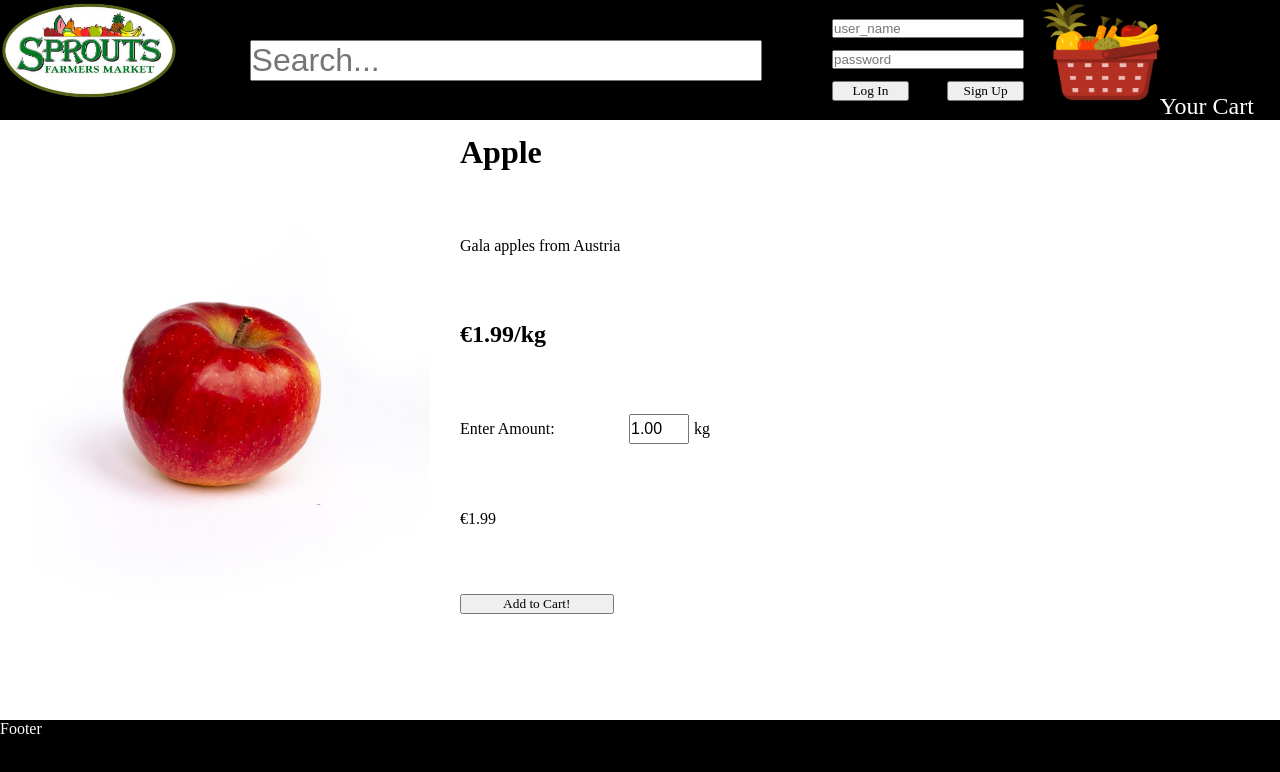
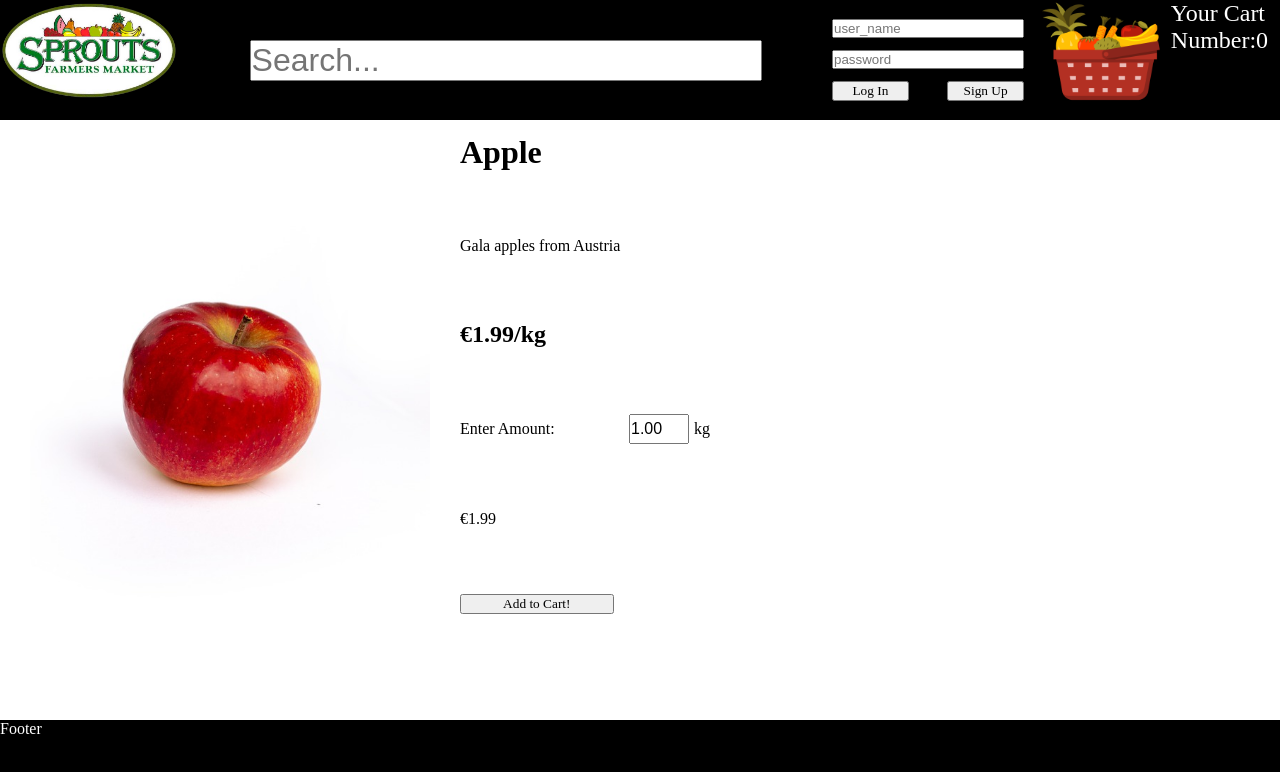
Before and after one commit to Lorenz-A-Mueller/next-js-ecommerce-store, a Next.js app: page /products/1 in a window 1280 px wide. Shown: the top 772 px of the page. Built offline with nearby package versions, Linux system fonts and the light colour scheme.

Commit message:
relocate the Layout component to _app.js; implemented display of no of items next to cart icon

```diff
--- a/components/Header.js
+++ b/components/Header.js
@@ -3,7 +3,6 @@ import Link from 'next/link';
 import { useEffect, useState } from 'react';
 import cart from '../public/cart.png';
 import logo from '../public/logo.png';
-import { getCookies, setCookies } from '../utils/cookies';
 import { headerContainerStyles } from './styles.js';
 
 export default function Header(props) {
@@ -15,6 +14,14 @@ export default function Header(props) {
     const input = e.currentTarget.value;
     props.handleSearchInput(input);
   }
+
+  useEffect(() => {
+    alert('in header');
+    console.log(
+      'number of clicked on products in header',
+      props.numberOfClickedOnProducts,
+    );
+  }, [props.numberOfClickedOnProducts]);
 
   return (
     <div css={headerContainerStyles}>
@@ -37,15 +44,18 @@ export default function Header(props) {
           <button>Sign Up</button>
         </div>
       </div>
-      <div className="cart-container">
-        <div className="image-container">
+      <div className="cart-icon-container">
+        <div className="cart-icon-image-container">
           <Link href="/cart">
             <a>
               <Image src={cart} />
             </a>
           </Link>
         </div>
-        <p>Your Cart</p>
+        <div className="cart-icon-text-container">
+          <p>Your Cart</p>
+          <p>Number:{props.numberOfClickedOnProducts}</p>
+        </div>
       </div>
     </div>
   );
--- a/components/Layout.js
+++ b/components/Layout.js
@@ -1,12 +1,21 @@
-import { useState } from 'react';
+import { useEffect } from 'react';
 import Footer from './Footer';
 import Header from './Header';
 import { layoutStyles } from './styles';
 
 export default function Layout(props) {
+  useEffect(() => {
+    console.log(
+      'number of clicked on products in layout',
+      props.numberOfClickedOnProducts,
+    );
+  }, [props.numberOfClickedOnProducts]);
   return (
     <div css={layoutStyles}>
-      <Header handleSearchInput={props.handleSearchInput} />
+      <Header
+        handleSearchInput={props.handleSearchInput}
+        numberOfClickedOnProducts={props.numberOfClickedOnProducts}
+      />
       {props.children}
       <Footer />
     </div>
--- a/components/styles.js
+++ b/components/styles.js
@@ -81,20 +81,22 @@ export const headerContainerStyles = css`
       }
     }
   }
-  .cart-container {
+  .cart-icon-container {
     /* background-color: blue; */
     width: 20vw;
     display: flex;
 
-    .image-container {
+    .cart-icon-image-container {
       width: 60%;
     }
 
-    p {
-      align-self: flex-end;
-      color: white;
-      font-size: 1.5em;
-      margin-left: -7%;
+    .cart-icon-text-container {
+      p {
+        align-self: flex-end;
+        color: white;
+        font-size: 1.5em;
+        margin-left: -7%;
+      }
     }
   }
 `;
--- a/pages/_app.js
+++ b/pages/_app.js
@@ -1,15 +1,50 @@
 import { Global } from '@emotion/react';
 import Head from 'next/head';
+import { useEffect, useState } from 'react';
+import Layout from '../components/Layout';
 import { globalStyles } from '../components/styles';
+import { getCookies, setCookies } from '../utils/cookies';
 
 function MyApp({ Component, pageProps }) {
+  const [search, setSearch] = useState('');
+  const [numberOfClickedOnProducts, setNumberOfClickedOnProducts] = useState(0);
+  console.log('get cookies', getCookies('cart'));
+
+  console.log('number of clicked on products: ', numberOfClickedOnProducts);
+
+  useEffect(() => {
+    if (typeof getCookies('cart') !== 'undefined') {
+      // why necessary????
+      setNumberOfClickedOnProducts(getCookies('cart').length);
+    }
+  }, [numberOfClickedOnProducts]);
+
+  console.log(
+    'number of clicked on products in app: ',
+    numberOfClickedOnProducts,
+  );
+
+  function handleSearchInput(input) {
+    setSearch(input);
+  }
+
   return (
     <>
       <Global styles={globalStyles} />
       <Head>
         <title>Sprouts Farmer Market</title>
       </Head>
-      <Component {...pageProps} />
+      <Layout
+        handleSearchInput={handleSearchInput}
+        numberOfClickedOnProducts={numberOfClickedOnProducts}
+      >
+        <Component // to all the pages
+          {...pageProps}
+          setNumberOfClickedOnProducts={setNumberOfClickedOnProducts}
+          handleSearchInput={handleSearchInput}
+          search={search}
+        />
+      </Layout>
     </>
   );
 }
--- a/pages/products/[productId].js
+++ b/pages/products/[productId].js
@@ -3,9 +3,9 @@ import Cookies from 'js-cookie';
 import Head from 'next/head';
 import Image from 'next/image';
 import { useEffect, useState } from 'react';
-import Layout from '../../components/Layout';
 import { currentProductContainerStyles } from '../../components/styles';
 import plus_one from '../../public/plus_one.png';
+import { getCookies, setCookies } from '../../utils/cookies';
 
 export default function Product(props) {
   const startValue = 1;
@@ -34,13 +34,13 @@ export default function Product(props) {
 
   useEffect(() => {
     if (typeof Cookies.get('cart') !== 'undefined') {
-      setClickedOnProducts(JSON.parse(Cookies.get('cart'))); // when loading new product site, build the state var from the cookies
+      setClickedOnProducts(getCookies('cart')); // when loading new product site, build the state var from the cookies
     }
   }, []);
 
   useEffect(() => {
     console.log('clicked on products in useEffect ', clickedOnProducts); // update the Cookies based on the state var
-    Cookies.set('cart', JSON.stringify(clickedOnProducts));
+    setCookies('cart', clickedOnProducts);
   }, [clickedOnProducts]);
 
   function handleOnClick(currentProductId, currentProductAmount) {
@@ -57,15 +57,14 @@ export default function Product(props) {
     setTimeout(() => {
       setHasClicked(false);
     }, 2000);
+    props.setNumberOfClickedOnProducts((previous) => previous + 1);
   }
-  //   Cookies.set(`order-no-amount${Cookies.get('count')}`, amount);
-  // }
+
   return (
     <>
       <Head>
         <title>Sprouts Product - {props.currentProduct.name}</title>
       </Head>
-      <Layout>
       <div css={currentProductContainerStyles}>
         <div className="current-product-image-container">
           <img
@@ -104,7 +103,6 @@ export default function Product(props) {
           </button>
         </div>
       </div>
-      </Layout>
       <div
         className="plus-one-container"
         css={css`
```
Also changed, not shown: pages/cart.js (+9 -3 lines), pages/index.js (+9 -10 lines). Lines whose indentation alone changed are shown as unchanged.
